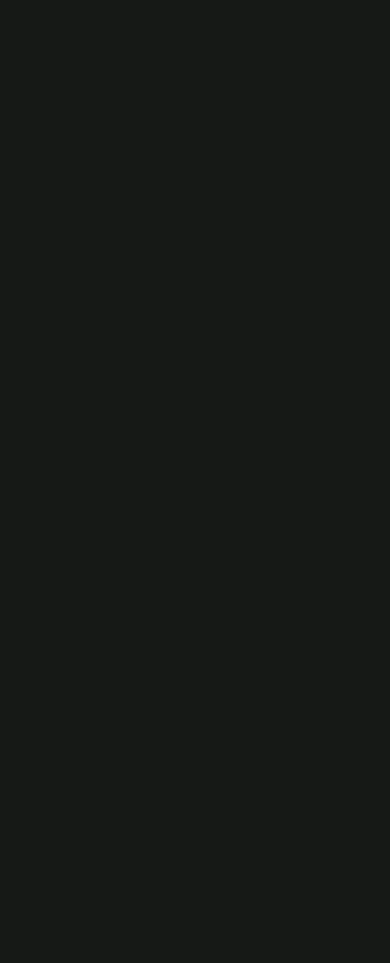
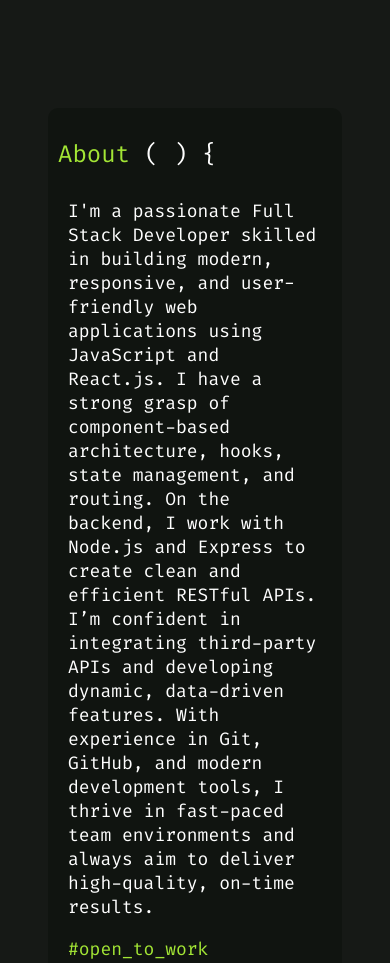
Before and after one commit to Usman-Javed-07/Usman-Portfolio, a React (Vite) app: page / in a window 390 px wide. Shown: the part 1020-1983 px from the top of the page. Before the commit the page ends 909 px from the top, so only its background shows below. Built offline with nearby package versions, Linux system fonts and the light colour scheme.

Commit message:
add about section

```diff
--- a/src/App.css
+++ b/src/App.css
@@ -172,7 +172,12 @@
 }
 .header-para {
   font-size: 28px;
-  padding: 40px;
+
+}
+@media screen and (max-width:500px) {
+  .header-para {
+      padding: 40px;
+  }
 }
 .header-heading {
   font-size: 44px;
@@ -433,3 +438,108 @@
     left: 80%;
   }
 }
+
+.main-content {
+  color: #fff;
+  margin-top: 190px;
+  padding: 100px;
+}
+.about {
+  background-color: #101410;
+  padding: 30px;
+  border-radius: 10px;
+}
+.about-heading {
+  font-weight: 500;
+}
+.text-about {
+  color: #a3e635;
+}
+.about-para {
+  font-size: 18px;
+  padding: 40px 180px 0px 180px;
+}
+.aboutwork-para {
+   color: #a3e635;
+   font-size: 18px;
+    padding: 0px 180px;
+}
+.more-about-me  a {
+ text-decoration: none;
+}
+.more-about-me {
+  text-align: center;
+
+}
+.my-accounts ul{
+  display: flex;
+  align-items: center;
+  justify-content: center;
+  gap: 80px;
+  list-style: none;
+   transition: color 0.3s ease, transform 0.5s ease;
+   margin-top: 40px;
+
+}
+.my-accounts ul a {
+  color: #fff;
+  font-size: 24px;
+  transition: color 0.3s ease, transform 0.5s ease !important;
+  display: inline-block;
+}
+
+.my-accounts ul a:hover {
+  color: #84cc16;
+  transform: translateY(-3px);
+}
+
+@media screen and (max-width:1024px) {
+  .main-content {
+    margin-top: 24.7rem;
+  }
+  .about-para {
+    padding: 40px 100px 0px 100px;
+}
+}
+
+@media screen and (max-width:768px) {
+  .main-content {
+    margin-top: 5.3rem;
+  }
+  .about-para {
+    padding: 40px 100px 0px 100px;
+}
+  .about-para {
+    padding: 40px 50px 0px 50px;
+}
+.aboutwork-para {
+  padding: 0px 50px;
+}
+}
+
+@media screen and (max-width:476px) {
+  .about {
+    padding: 10px;
+  }
+  .main-content {
+    margin-top: 20rem;
+    padding: 40px;
+  }
+  .about-para {
+    padding: 10px 10px 0px 10px;
+}
+.aboutwork-para {
+  padding: 0px 10px;
+}
+.my-accounts ul {
+  gap: 40px;
+  justify-content: start;
+}
+}
+
+@media screen and (max-width:376px) {
+  .my-accounts ul {
+    margin-left: -22px;
+    gap: 20px;
+  }
+}
--- a/src/App.jsx
+++ b/src/App.jsx
@@ -87,7 +87,6 @@
               </a>
             </li>
           </ul>
-
         </nav>
         <section className="hero">
           <div className="hero-content">
@@ -148,7 +147,9 @@
               </a>
             </li>
             <li>
-              <span className="icon-bar"><PiLineVerticalThin /></span>
+              <span className="icon-bar">
+                <PiLineVerticalThin />
+              </span>
             </li>
           </ul>
         </div>
@@ -172,6 +173,84 @@
           <img src="./images/html.png" alt="html" />
         </div>
       </header>
+
+      {/* Main Content */}
+      <main className="main-content">
+        <section className="about">
+          <h1 className="about-heading">
+            {" "}
+            <span className="text-about">About</span> ( ) {"{"}{" "}
+          </h1>
+          <p className="about-para">
+            I'm a passionate Full Stack Developer skilled in building modern,
+            responsive, and user-friendly web applications using JavaScript and
+            React.js. I have a strong grasp of component-based architecture,
+            hooks, state management, and routing. On the backend, I work with
+            Node.js and Express to create clean and efficient RESTful APIs. I’m
+            confident in integrating third-party APIs and developing dynamic,
+            data-driven features. With experience in Git, GitHub, and modern
+            development tools, I thrive in fast-paced team environments and
+            always aim to deliver high-quality, on-time results.
+          </p>
+          <p className="aboutwork-para">#open_to_work #open_to_relocation</p>
+           <div className="resume-link more-about-me">
+              <a
+                className="resume"
+                href="/Usman javed(web developer).pdf"
+                target="_blank"
+                rel="noopener noreferrer"
+              >
+                    more about me{" "}
+                <span className="arrow">
+                  <FaLongArrowAltRight />
+                </span>
+              </a>
+            </div>
+          <div className="my-accounts">
+          <ul className={"account-links"}>
+            <li>
+              <a
+                href="https://wa.me/+923415477580"
+                target="_blank"
+                rel="noopener noreferrer"
+              >
+                <FaWhatsapp />
+              </a>
+            </li>
+            <li>
+              <a
+                href="mailto:usmanjaved0816@gmail.com"
+                target="_blank"
+                rel="noopener noreferrer"
+              >
+                <MdEmail />
+              </a>
+            </li>
+            <li>
+              <a
+                href="https://github.com/Usman-Javed-07"
+                target="_blank"
+                rel="noopener noreferrer"
+              >
+                <FaGithub />
+              </a>
+            </li>
+            <li>
+              <a
+                href="https://www.linkedin.com/in/usman-javed07/"
+                target="_blank"
+                rel="noopener noreferrer"
+              >
+                <FaLinkedin />
+              </a>
+            </li>
+
+          </ul>
+        </div> <br /> <br />
+           <h1 className="about-heading">{"}"}{" "}</h1>
+
+        </section>
+      </main>
     </>
   );
 }
```
Lines whose indentation alone changed are shown as unchanged.
